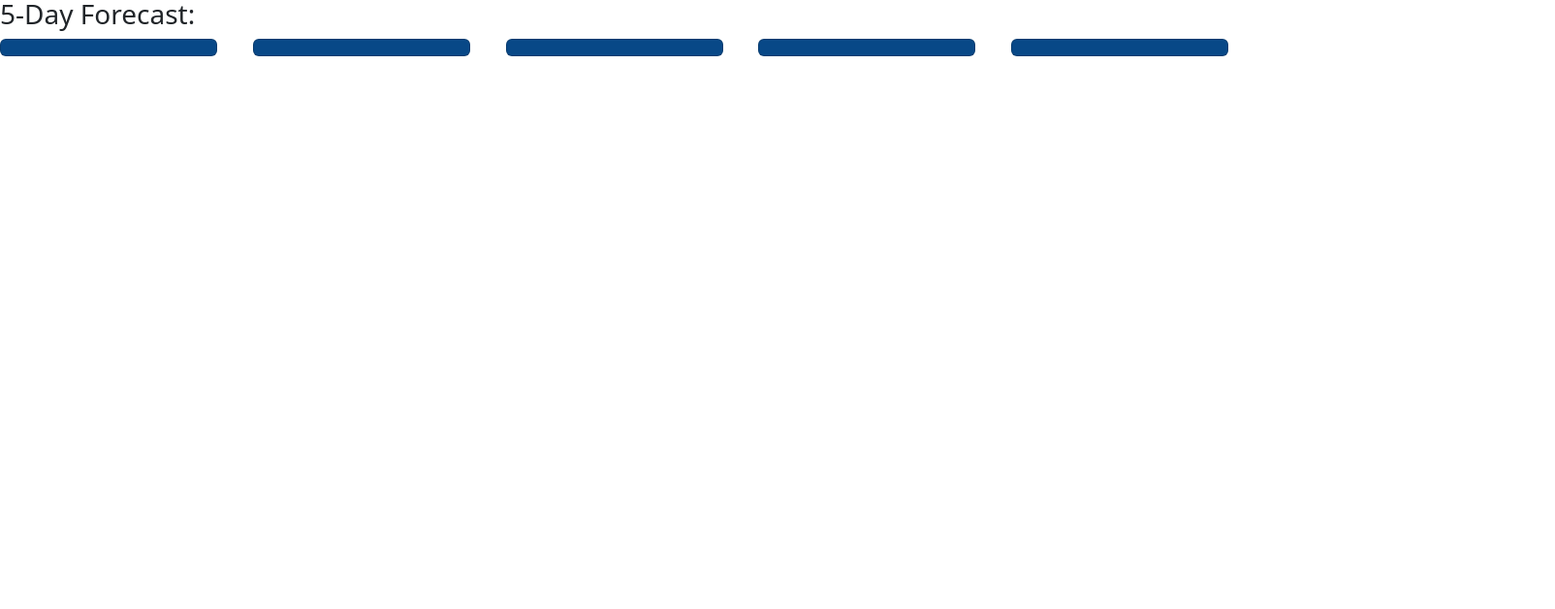
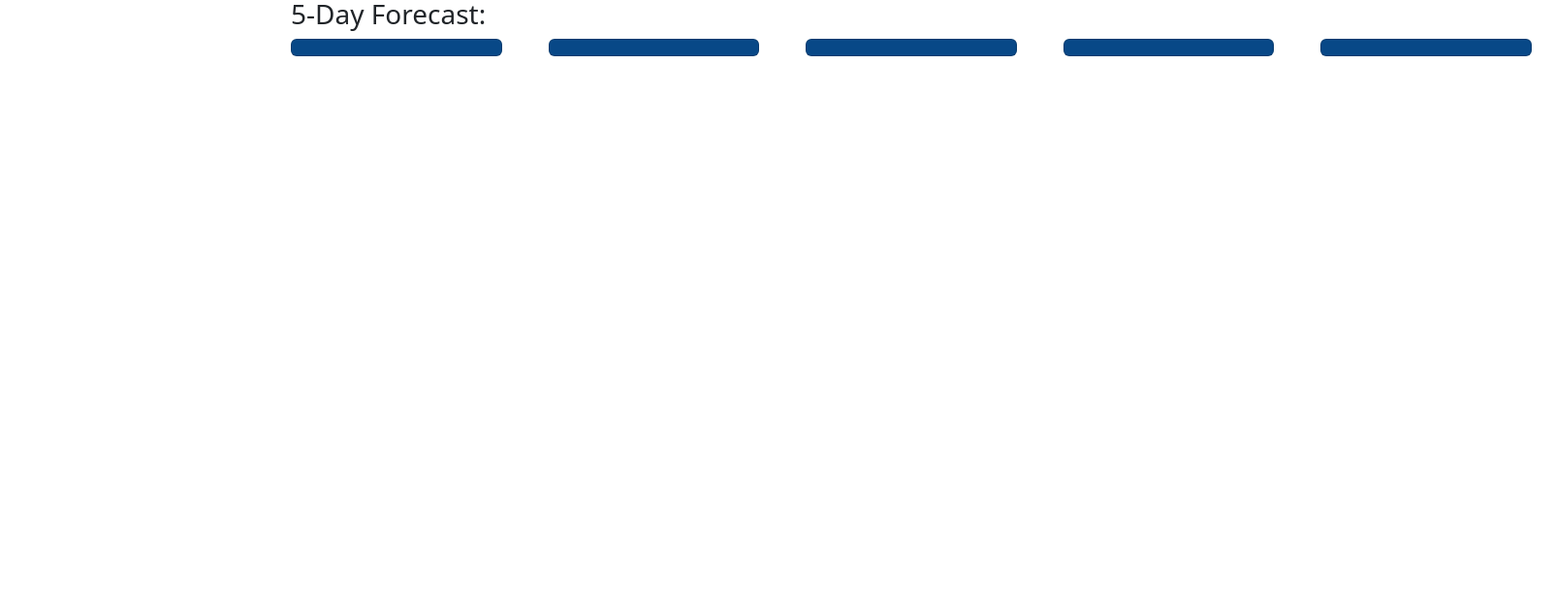
Before and after one commit to Shok1to/weather-forecasts, a plain HTML site: page index.html in a window 1280 px wide. Shown: the part 172-800 px from the top of the page at 97% size, 1604 px wide, since content can reach past the window. Drawn offline with nearby package versions, Linux system fonts and the light colour scheme.

Commit message:
fixed display card

```diff
--- a/index.html
+++ b/index.html
@@ -19,6 +19,7 @@
     </div>
 
     <div class="one-day-forecast">
+      <div class="col-8"></div>
       <div class="card" style="width: 30rem;">
         <div class="forecast">
           <h2 class></h2>
@@ -29,10 +30,12 @@
         </div>
       </div>
     </div>
+  </div>
 
     <div class="five-day-forecast">
      <h3>5-Day Forecast:</h3>
-    <div class="row ">
+    <div class="row row-cols-2 row-cols-md-5 g-5">
+
         <div class="col">
           <div class="card" style="max-width: 14rem;">
 
@@ -45,6 +48,8 @@
           </div>
         </div>
 
+
+
         <div class="col">
           <div class="card" style="max-width: 14rem;">
 
@@ -56,6 +61,7 @@
             </div>
           </div>
         </div>
+
         <div class="col">
           <div class="card" style="max-width: 14rem;">
 
--- a/style.css
+++ b/style.css
@@ -16,7 +16,7 @@ header {
     left: 300px;
 }
 
-/* .five-day-forecast{
+.five-day-forecast{
     position: relative;
     left: 300px;
-} */
+}
```
